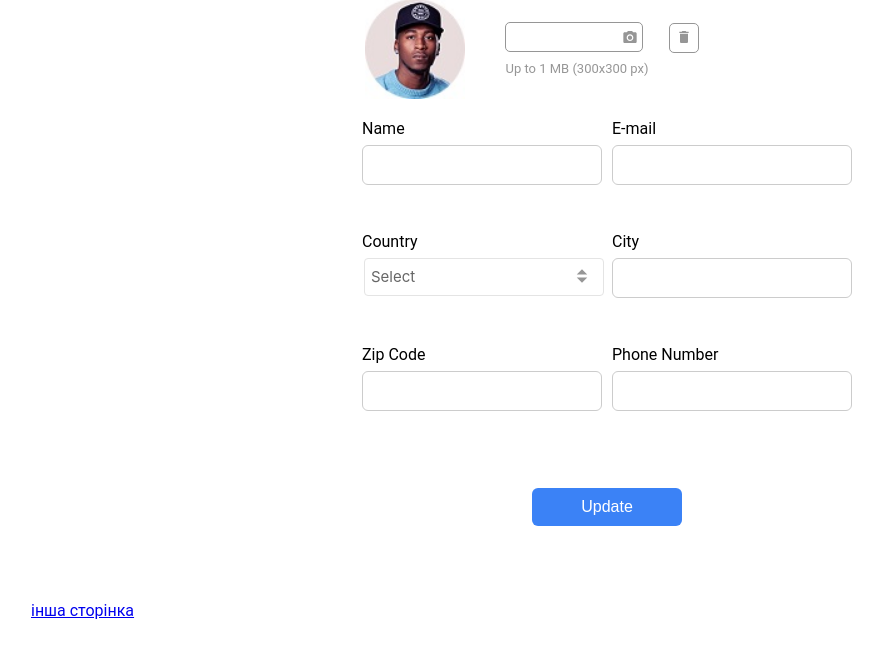
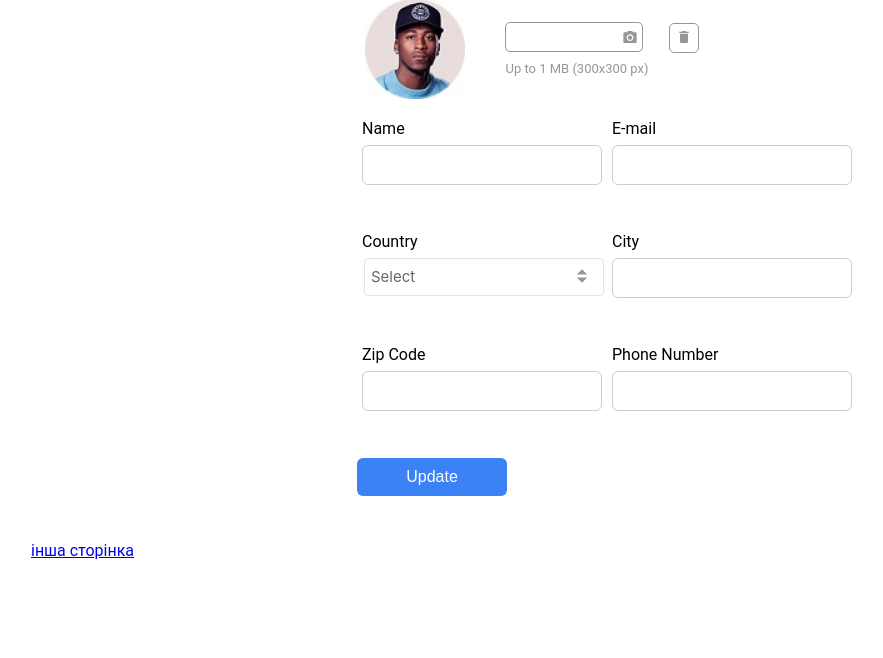
Before and after one commit to Nataliia091095/My_works, a plain HTML site: page 13-STYLE-FORM-ELEMENTS/profile.html in a window 1280 px wide. Shown: the part 84-742 px from the top of the page, without its empty margins (33-916 px from the left). Drawn offline with nearby package versions, Linux system fonts and the light colour scheme.

```diff
--- a/13-STYLE-FORM-ELEMENTS/assets/css/style.scss
+++ b/13-STYLE-FORM-ELEMENTS/assets/css/style.scss
@@ -241,6 +241,13 @@ input[type=file] {
 
 }
 
+
+.button-wrapper {
+  display: flex;
+  justify-content: flex-start;
+  width: 100%;
+}
+
 .btn-circle {
   padding: 10px;
   background-color: #3b82f6;
@@ -249,7 +256,7 @@ input[type=file] {
   border-radius: 6px;
   cursor: pointer;
   font-size: 1rem;
-  margin: 30px 0;
   width: 150px;
   height: 38px;
+
 }
```
Also changed, not shown: 13-STYLE-FORM-ELEMENTS/assets/css/style.min.css.
